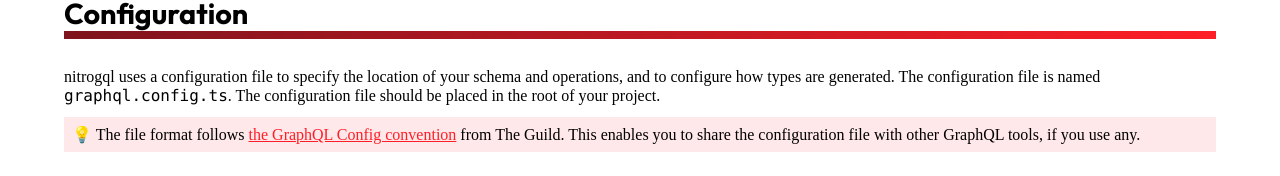
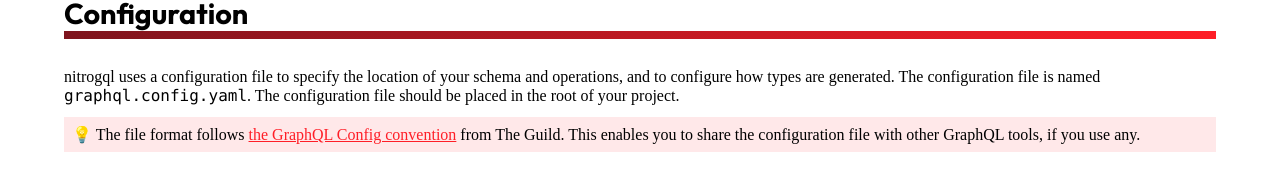
Before and after one commit to uhyo/nitrogql, a Next.js app in the folder website/: page /configuration in a window 1280 px wide. Shown: the part 152-328 px from the top of the page. Built offline with nearby package versions, Linux system fonts and the light colour scheme.

Commit message:
fix documentation mistake

```diff
--- a/website/src/app/(docs)/configuration/page.tsx
+++ b/website/src/app/(docs)/configuration/page.tsx
@@ -11,7 +11,7 @@ export default function GettingStarted() {
       <p>
         nitrogql uses a configuration file to specify the location of your
         schema and operations, and to configure how types are generated. The
-        configuration file is named <code>graphql.config.ts</code>. The
+        configuration file is named <code>graphql.config.yaml</code>. The
         configuration file should be placed in the root of your project.
       </p>
       <Hint>
```
